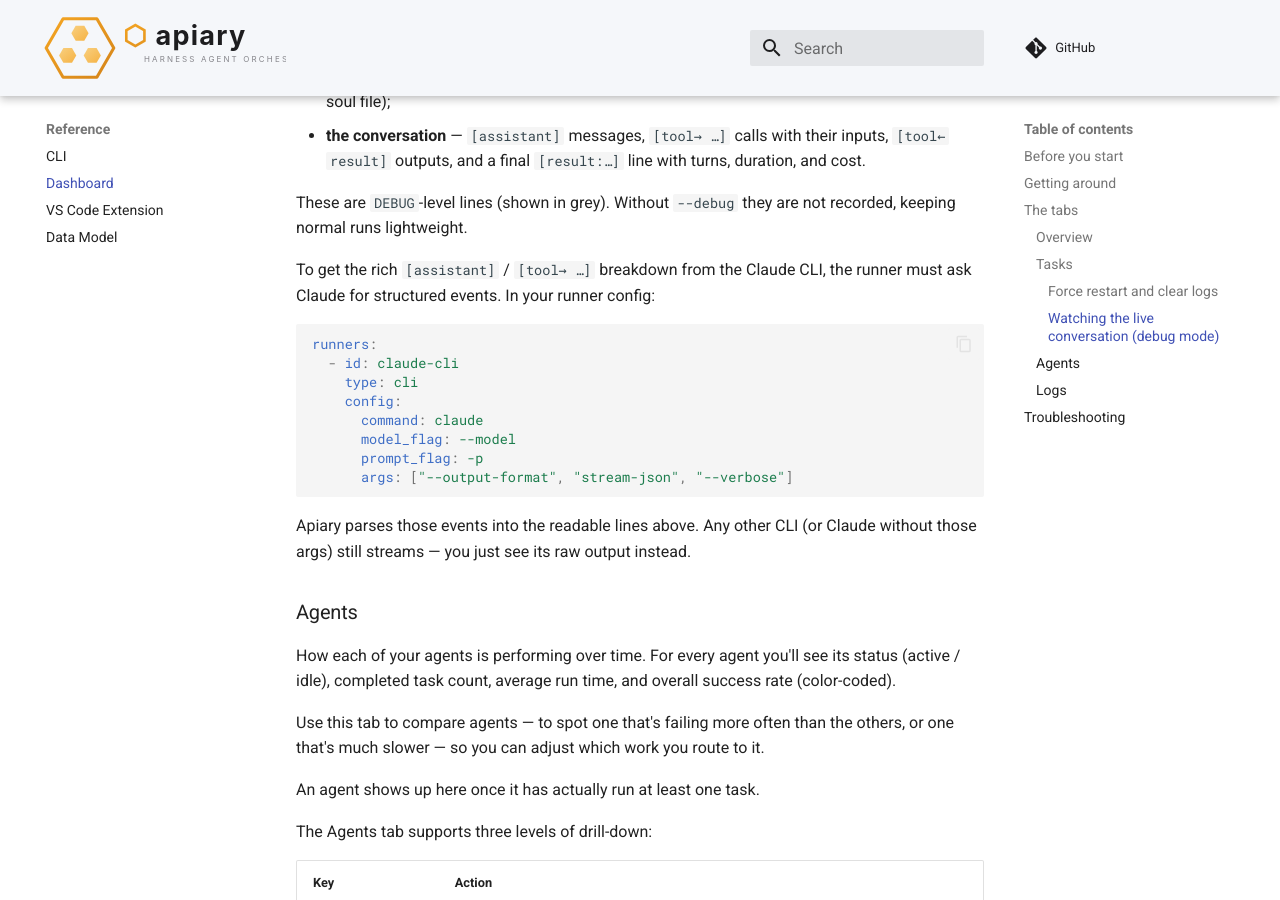
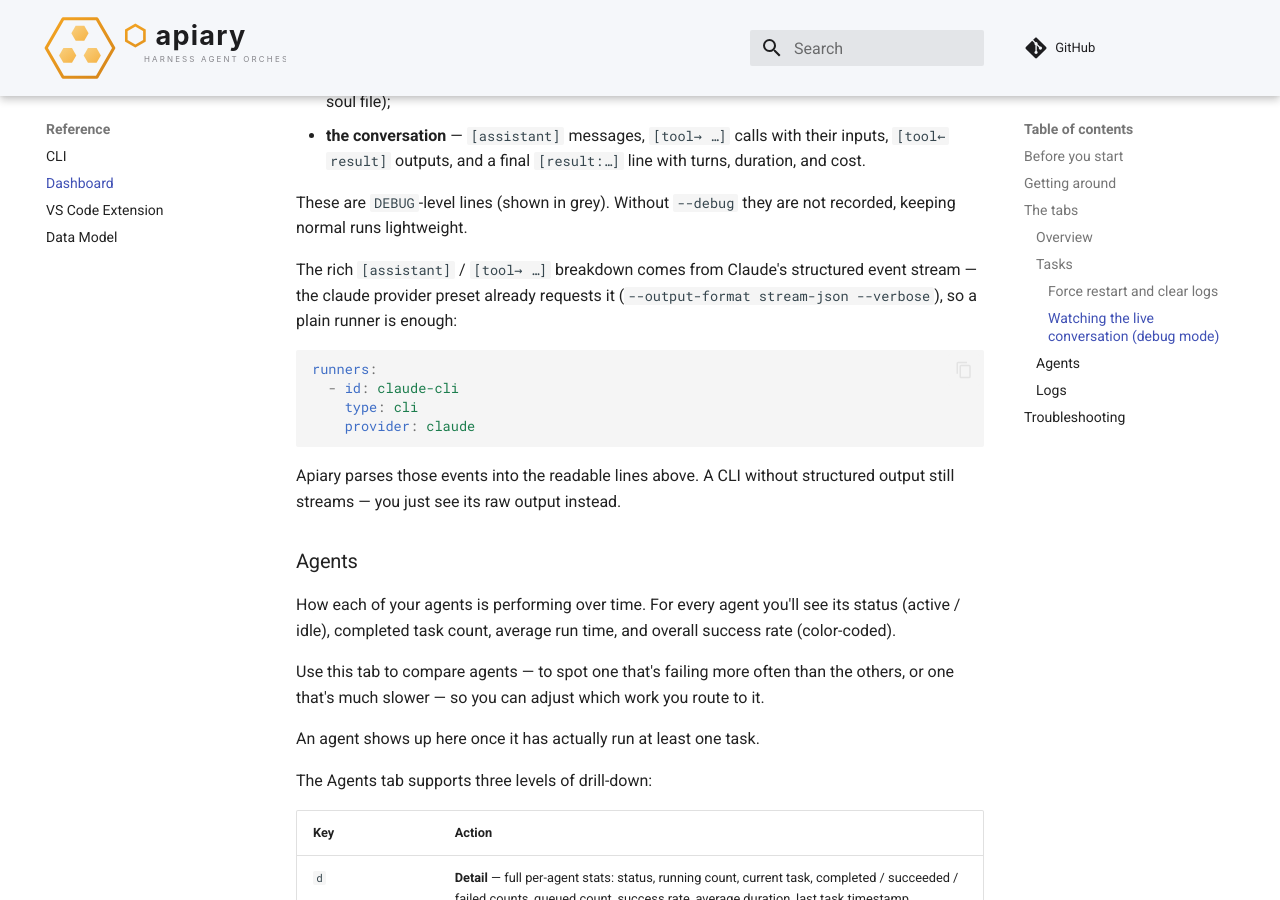
Before and after one commit to orlandoburli/apiary, an MkDocs documentation site: the page built from docs/dashboard.md, in a window 1280 px wide and 900 px high, scrolled down 6088 px. Built offline with MkDocs 1.6.1 and Material for MkDocs 9.7.7, drawn with Linux system fonts in a browser that asks for light colours; comment, search, counter and statistics services are not loaded.

Commit message:
feat(runner): bake stream-json args into the claude-cli provider preset
The claude-cli adapter preset now includes --output-format stream-json
--verbose by default, matching how cursor-cli already ships its own
headless args. Apiary's usage accounting, final-result extraction, and
rate-limit detection all parse the stream-json event stream, so a bare
'provider: claude' runner previously ran in a silently degraded mode
unless every config copied the same three args.

User-supplied 'args' still append after the preset's (claude tolerates
repeated flags, so existing configs that carry the old args keep
working). Examples, docs, and the JSON schema drop the now-redundant
config blocks and document the append semantics.

````diff
--- a/docs/dashboard.md
+++ b/docs/dashboard.md
@@ -170,22 +170,19 @@ dashboard refreshes every couple of seconds). You'll see, in order:
 These are `DEBUG`-level lines (shown in grey). Without `--debug` they are not
 recorded, keeping normal runs lightweight.
 
-To get the rich `[assistant]` / `[tool→ …]` breakdown from the Claude CLI, the
-runner must ask Claude for structured events. In your runner config:
+The rich `[assistant]` / `[tool→ …]` breakdown comes from Claude's structured
+event stream — the claude provider preset already requests it
+(`--output-format stream-json --verbose`), so a plain runner is enough:
 
 ```yaml
 runners:
   - id: claude-cli
     type: cli
-    config:
-      command: claude
-      model_flag: --model
-      prompt_flag: -p
-      args: ["--output-format", "stream-json", "--verbose"]
+    provider: claude
 ```
 
-Apiary parses those events into the readable lines above. Any other CLI (or
-Claude without those args) still streams — you just see its raw output instead.
+Apiary parses those events into the readable lines above. A CLI without
+structured output still streams — you just see its raw output instead.
 
 ### Agents
 
````
Also changed, not shown: README.md (+0 -2 lines), docs/configuration.md (+6 -7 lines), docs/quickstart.md (+1 -3 lines), docs/runners.md (+5 -11 lines), 6 other files.
